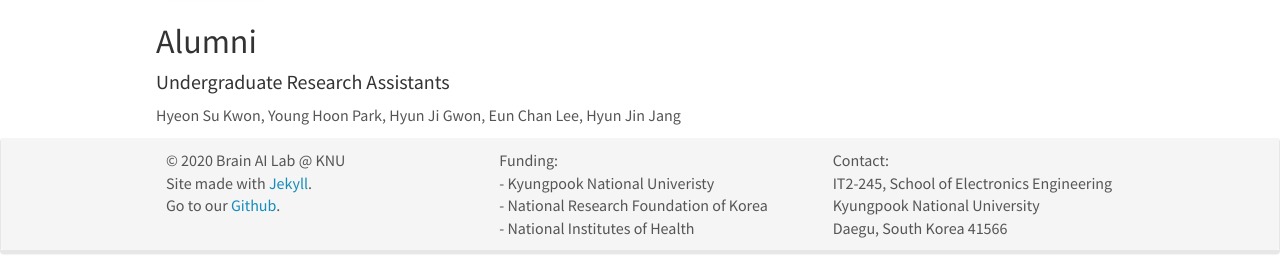
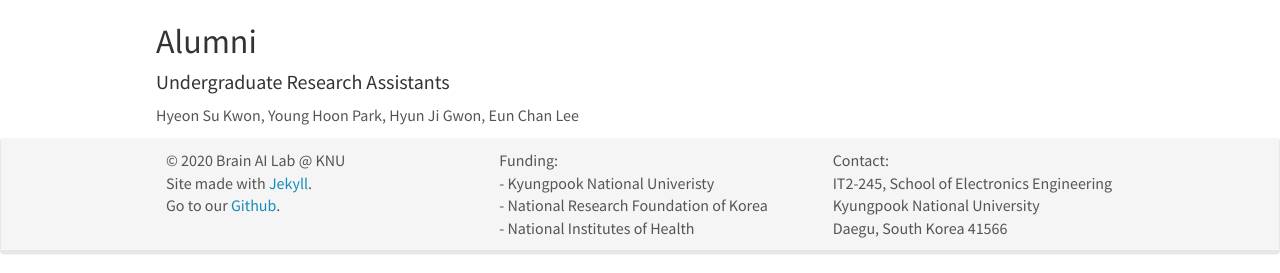
Before and after one commit to KNU-BrainAI/knu-brainai.github.io, a Jekyll site: the page built from _pages/team.md, in a window 1280 px wide and 1079 px high. Shown: the part 803-1076 px from the top of the window. Built offline with Jekyll 4.4.1, drawn with Linux system fonts in a browser that asks for light colours; nearby versions of some CDN libraries.

Commit message:
Update team.md

```diff
--- a/_pages/team.md
+++ b/_pages/team.md
@@ -59,4 +59,4 @@ permalink: /team/
 
 ## Alumni
 #### Undergraduate Research Assistants
-Hyeon Su Kwon, Young Hoon Park, Hyun Ji Gwon, Eun Chan Lee, Hyun Jin Jang
+Hyeon Su Kwon, Young Hoon Park, Hyun Ji Gwon, Eun Chan Lee
```
